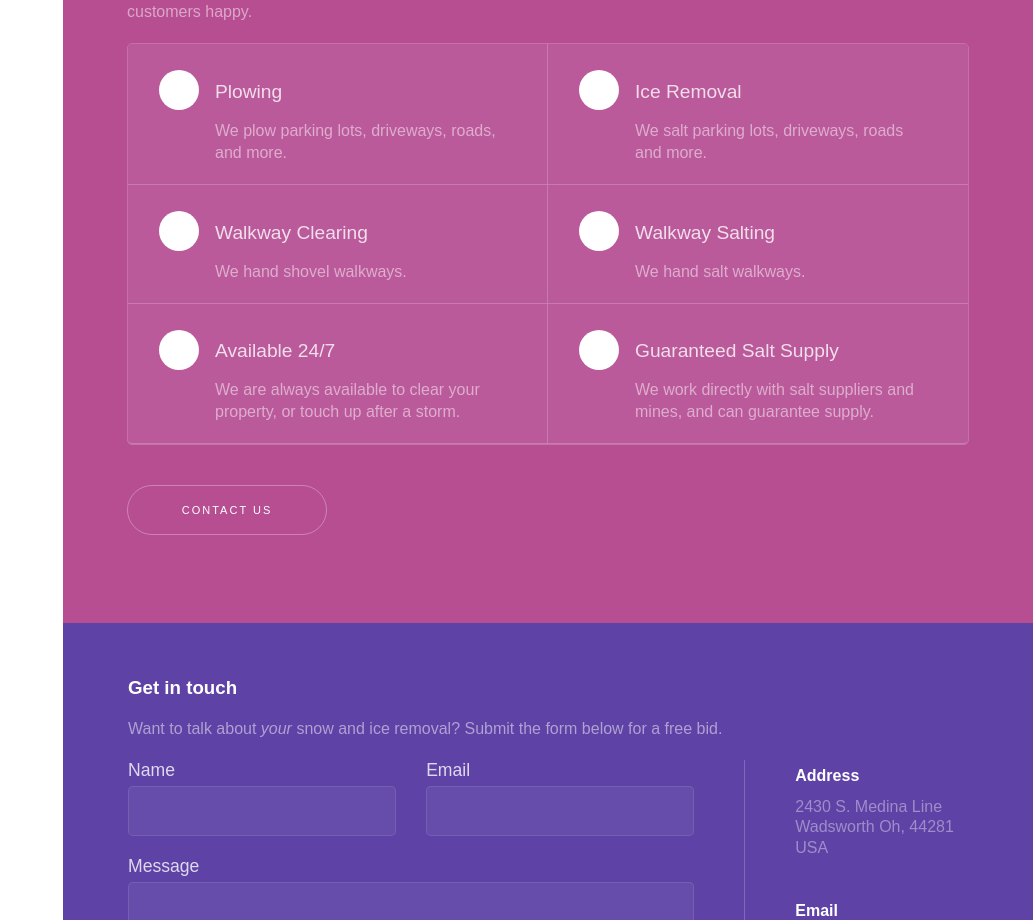
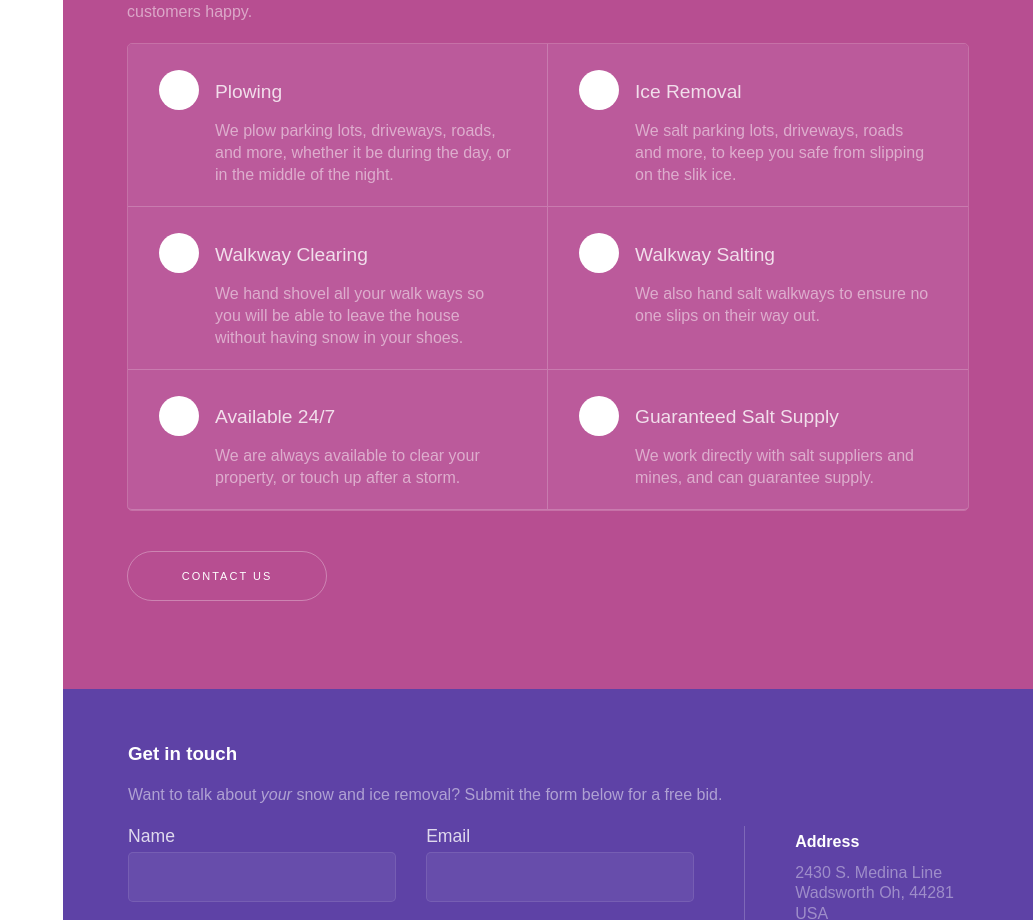
Before and after one commit to jaredh159/akron-snowmen, a Next.js app: page / in a window 1280 px wide. Shown: the part 2005-2925 px from the top of the page, without its empty margins (247-1280 px from the left). Built offline with nearby package versions, Linux system fonts and the light colour scheme.

Commit message:
sorry about this one, i don't excel in writing... but i more or less did part 2...

```diff
--- a/components/PinkGrid.tsx
+++ b/components/PinkGrid.tsx
@@ -7,25 +7,25 @@ const PinkGrid: React.FC = () => {
     <div className={styles.entireGrid}>
       <GridBlock
         title="Plowing"
-        paragraph="We plow parking lots, driveways, roads, and more."
+        paragraph="We plow parking lots, driveways, roads, and more, whether it be during the day, or in the middle of the night."
         className={styles.block}
         icon="fas fa-snowplow"
       />
       <GridBlock
         title="Ice Removal"
-        paragraph="We salt parking lots, driveways, roads and more."
+        paragraph="We salt parking lots, driveways, roads and more, to keep you safe from slipping on the slik ice. "
         className={styles.block}
         icon="fas fa-icicles"
       />
       <GridBlock
         title="Walkway Clearing"
-        paragraph="We hand shovel walkways."
+        paragraph="We hand shovel all your walk ways so you will be able to leave the house without having snow in your shoes."
         className={styles.block}
         icon="fas fa-socks"
       />
       <GridBlock
         title="Walkway Salting"
-        paragraph="We hand salt walkways."
+        paragraph="We also hand salt walkways to ensure no one slips on their way out."
         className={styles.block}
         icon="fas fa-temperature-low"
       />
```
